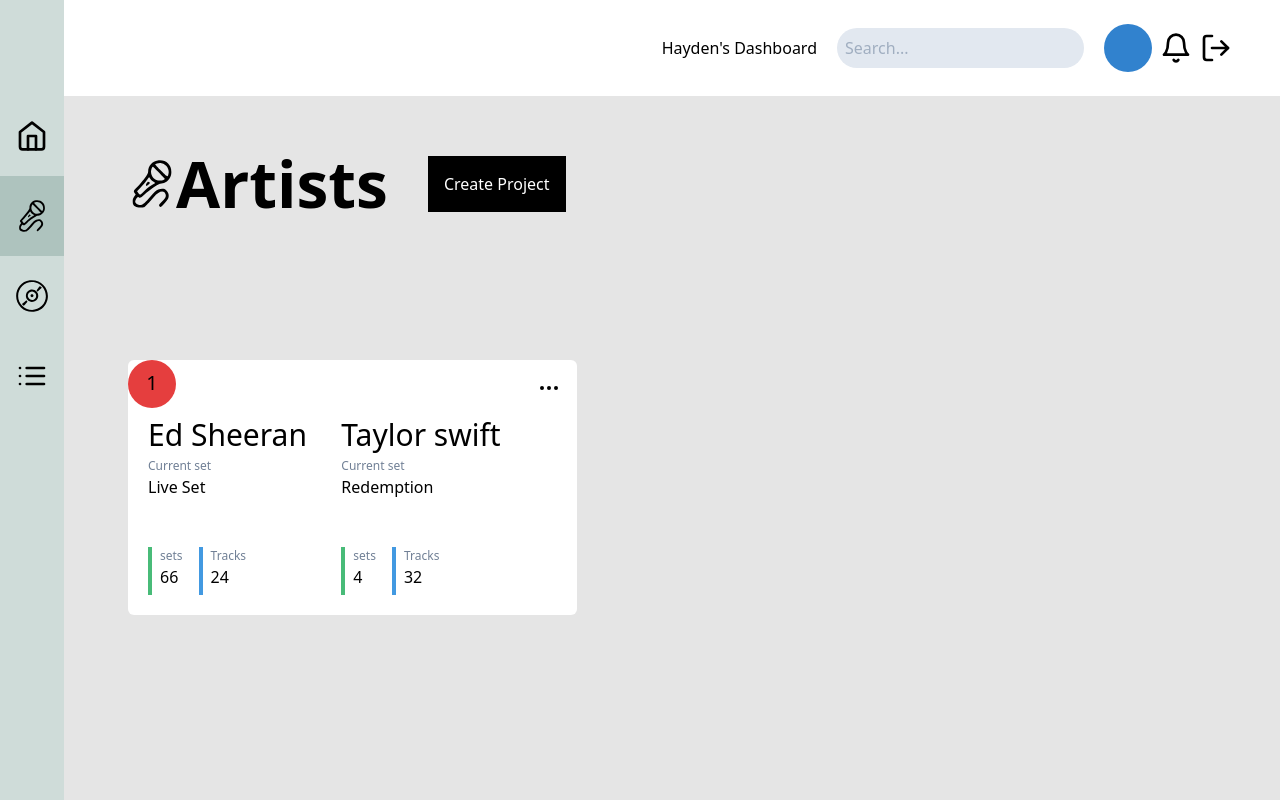
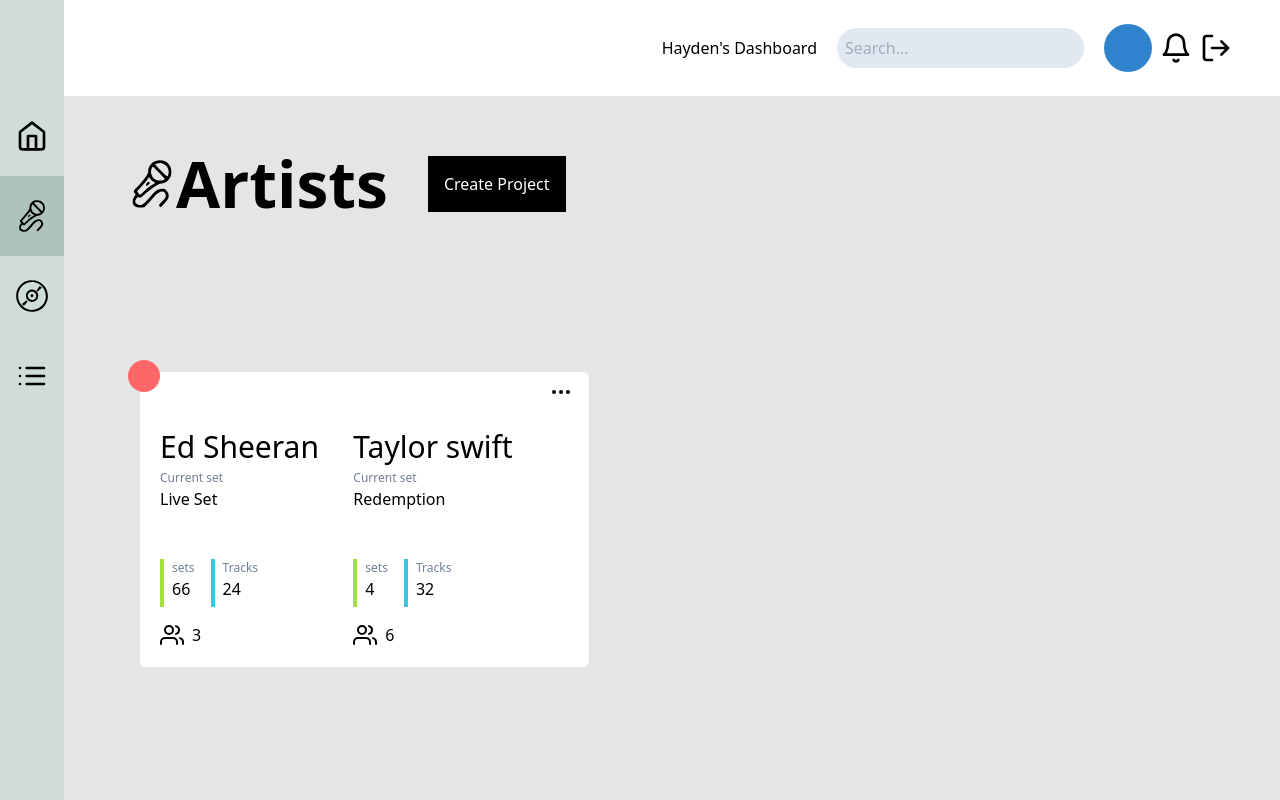
Before and after one commit to HaydenGriffin/Quokka, a React (Create React App) app in the folder frontend/: page / in a window 1280 px wide. Built offline with nearby package versions, Linux system fonts and the light colour scheme.

Commit message:
added user icon to tile

```diff
--- a/frontend/src/components/ProjectTile.tsx
+++ b/frontend/src/components/ProjectTile.tsx
@@ -1,5 +1,6 @@
 import React, { FC } from 'react';
 import { ReactComponent as ThreeDots } from '../assets/icons/more-horizontal.svg';
+import { ReactComponent as UsersIcon } from '../assets/icons/users.svg';
 
 type ProjectTileProps = {
   notification: boolean;
@@ -21,31 +22,35 @@ const ProjectTile: FC<ProjectTileProps> = ({
   return (
     <div className="relative">
       {notification && (
-        <div className="bg-red-600 w-12 h-12 rounded-full text-center absolute top-0 left-0 z-10">
-          <p className="pt-2 text-xl">1</p>
-        </div>
+        <div className="bg-notify w-8 h-8 rounded-full text-center absolute top-0 left-0 z-10"></div>
       )}
-      <div className="bg-white rounded-md w-64 h- p-5 relative">
-        <ThreeDots className="absolute top-0 right-0 mr-4 mt-4" />
+      <div className="bg-white rounded-md w-64 h- p-5 relative ml-3 mt-3">
+        <ThreeDots className="absolute top-0 right-0 mr-4 mt-2" />
         <h1 className="pt-8 text-3xl">{artist}</h1>
         <p className="text-xs text-gray-600">Current set</p>
         <h3 className="pb-12">{set}</h3>
         <section className="flex">
           <div className="flex mr-4">
-            <div className="bg-green-500 w-1 h-12 mr-2"></div>
+            <div className="bg-imag w-1 h-12 mr-2"></div>
             <div>
               <p className="text-xs text-gray-600">sets</p>
               <h4>{sets}</h4>
             </div>
           </div>
           <div className="flex">
-            <div className="bg-blue-500 w-1 h-12 mr-2"></div>
+            <div className="bg-media w-1 h-12 mr-2"></div>
             <div>
               <p className="text-xs text-gray-600">Tracks</p>
               <h4>{tracks}</h4>
             </div>
           </div>
         </section>
+        <div className="flex items-center mt-4">
+          <div>
+            <UsersIcon className="w-6 h-6 mr-2" />
+          </div>
+          <p>{users}</p>
+        </div>
       </div>
     </div>
   );
```
